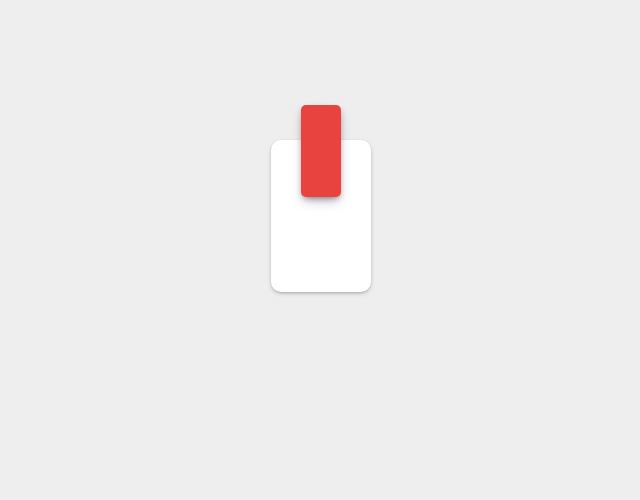
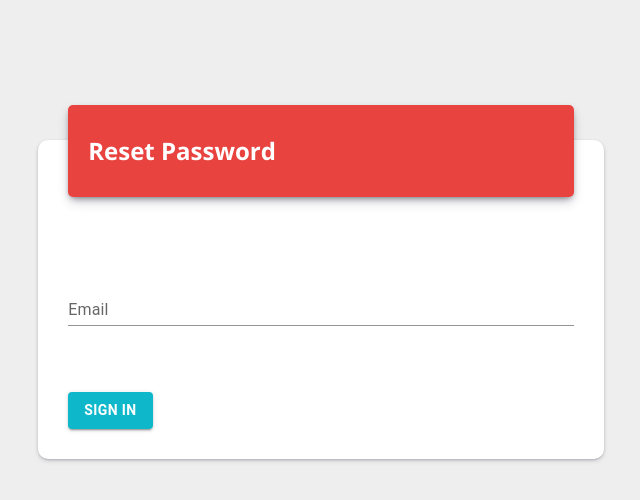
Before and after one commit to Robert-gut/admin_panel, a React (Vite) app: page /reset-password in a window 1280 px wide. Shown: the top 500 px of the page, without its empty margins (319-959 px from the left). Built offline with nearby package versions, Linux system fonts and the light colour scheme.

Commit message:
create page reset-password

```diff
--- a/src/components/Types/interface.ts
+++ b/src/components/Types/interface.ts
@@ -7,5 +7,5 @@ export interface childrenProps {
 
 export interface IUser {
    email: string;
-   password: string;
+   password?: string;
 }
--- a/src/components/Types/sx.ts
+++ b/src/components/Types/sx.ts
@@ -12,6 +12,7 @@ export const styleBox = {
    'backgroundColor': Color.White,
    'padding': '30px',
    'borderRadius': '10px',
+   'fontFamily': 'Open Sans'
 }
 
 export const styleContainer = {
@@ -47,11 +48,13 @@ export const ColorButton = styled(Button)<ButtonProps>(() => ({
 }));
 
 
-export const stBox = {
+export const stBoxLogin = {
    width: '30%',
-   fontFamily: 'Open Sans'
+};
+export const stBoxResetPassword = {
+   width: '40%',
 };
 
-export const stContainer = {
+export const stContainerLogin = {
    'backgroundColor': Color.Blue
 };
--- a/src/pages/Login/Login.tsx
+++ b/src/pages/Login/Login.tsx
@@ -4,7 +4,7 @@ import { Alert, Avatar, CircularProgress, Grid, Snackbar } from '@mui/material';
 import { Form, Formik, FormikHelpers } from 'formik';
 import * as yup from 'yup';
 import { useNavigate } from 'react-router-dom';
-import { ColorButton, avatarStyles, stBox, stContainer } from '../../components/Types/sx';
+import { ColorButton, avatarStyles, stBoxLogin, stContainerLogin } from '../../components/Types/sx';
 import { IUser } from '../../components/Types/interface';
 import { CustomInput } from '../../components/CustomInput/CustomInput'
 
@@ -12,17 +12,20 @@ import { CustomInput } from '../../components/CustomInput/CustomInput'
 export const Login = () => {
    const navigate = useNavigate()
 
+   //* Снейкбар
    const [snackbarData, setSnackbarData] = useState<{ open: boolean, error: boolean }>({ open: false, error: false });
 
    const handleClose = () => {
       setSnackbarData({ ...snackbarData, open: false });
    };
 
+
    const initialValues: IUser = {
       email: '',
       password: '',
    }
 
+   //* валідація
    const validationSchema = yup.object({
       email: yup.string().email('Invalid email format').required('Email is required'),
       password: yup.string()
@@ -30,11 +33,13 @@ export const Login = () => {
          .min(6, 'Password must be at least 6 characters long')
          .matches(/[a-zA-Z]/, 'Password must contain at least one letter'),
    })
+
    const users: IUser[] = [
       { email: 'user1@example.com', password: 'password1' },
       { email: 'user2@example.com', password: 'password2' }
    ];
 
+   //* перевірка користувача
    const onSubmit = (values: IUser, props: FormikHelpers<IUser>): void => {
       try {
          const userExists = users.find(user => user.email === values.email && user.password === values.password);
@@ -56,11 +61,9 @@ export const Login = () => {
       }
    }
 
-
-
    return (
       <div>
-         <ColorBlock containerChild={<h2>Sign in</h2>} yourStyleBox={stBox} yourStyleContainer={stContainer} boxChildren={
+         <ColorBlock containerChild={<h2>Sign in</h2>} yourStyleBox={stBoxLogin} yourStyleContainer={stContainerLogin} boxChildren={
             <div>
                <Grid container justifyContent="center" alignItems="center">
                   <Avatar
--- a/src/pages/Reset-password/Reset-password.tsx
+++ b/src/pages/Reset-password/Reset-password.tsx
@@ -1,12 +1,82 @@
+import { Form, Formik, FormikHelpers } from "formik"
 import { ColorBlock } from "../../components/ColorBlock/ColorBlock"
+import { ColorButton, stBoxResetPassword } from "../../components/Types/sx"
+import { CustomInput } from "../../components/CustomInput/CustomInput"
+import { Alert, CircularProgress, Snackbar } from "@mui/material"
+import { IUser } from "../../components/Types/interface"
+import { useNavigate } from "react-router"
+import { useState } from "react"
 
 export const ResetPassword = () => {
+   const navigate = useNavigate()
+
+   //* Снейкбар
+   const [snackbarData, setSnackbarData] = useState<{ open: boolean, error: boolean }>({ open: false, error: false });
+
+   const handleClose = () => {
+      setSnackbarData({ ...snackbarData, open: false });
+   };
+
+   const initialValues: IUser = {
+      email: '',
+   }
+
+   //* перевірка користувача
+   const onSubmit = (values: IUser, props: FormikHelpers<IUser>): void => {
+      try {
+         setSnackbarData({ open: true, error: false });
+
+         setTimeout(() => {
+            navigate('/logIn')
+         }, 3000);
+
+         console.log('✌️values --->', values);
+         setTimeout(() => {
+            props.resetForm();
+            props.setSubmitting(false);
+         }, 1200);
+      } catch (error) {
+         console.error('Помилка під час обробки форми:', error);
+
+         setSnackbarData({ open: true, error: true });
+      }
+   }
+
+
    return (
       <div>
-         <ColorBlock>
+         <ColorBlock boxChildren={
+            <div>
 
-
-         </ColorBlock>
+               <Formik initialValues={initialValues} onSubmit={onSubmit}>
+                  {(props) => (
+                     <Form>
+                        <CustomInput name="email" label="Email" />
+                        <ColorButton type="submit" variant="contained" disabled={props.isSubmitting}>
+                           {props.isSubmitting ? (
+                              <>
+                                 <CircularProgress size={24} color="inherit" style={{ marginRight: '8px' }} />
+                                 Loading
+                              </>
+                           ) : 'Sign in'}
+                        </ColorButton>
+                     </Form>
+                  )}
+               </Formik>
+            </div>
+         } yourStyleBox={stBoxResetPassword} containerChild={<h2>Reset Password</h2>} />
+         <div>
+            <Snackbar open={snackbarData.open} autoHideDuration={2000} onClose={handleClose}>
+               <Alert
+                  onClose={handleClose}
+                  severity={snackbarData.error ? 'error' : 'success'}
+                  variant="filled"
+                  sx={{ width: '100%', backgroundColor: snackbarData.error ? 'red' : 'green' }}
+               >
+                  {snackbarData.error ? 'Даного користувача не існує!' : 'Успіший вхід!'}
+               </Alert>
+            </Snackbar>
+         </div>
       </div>
    )
 }
```
